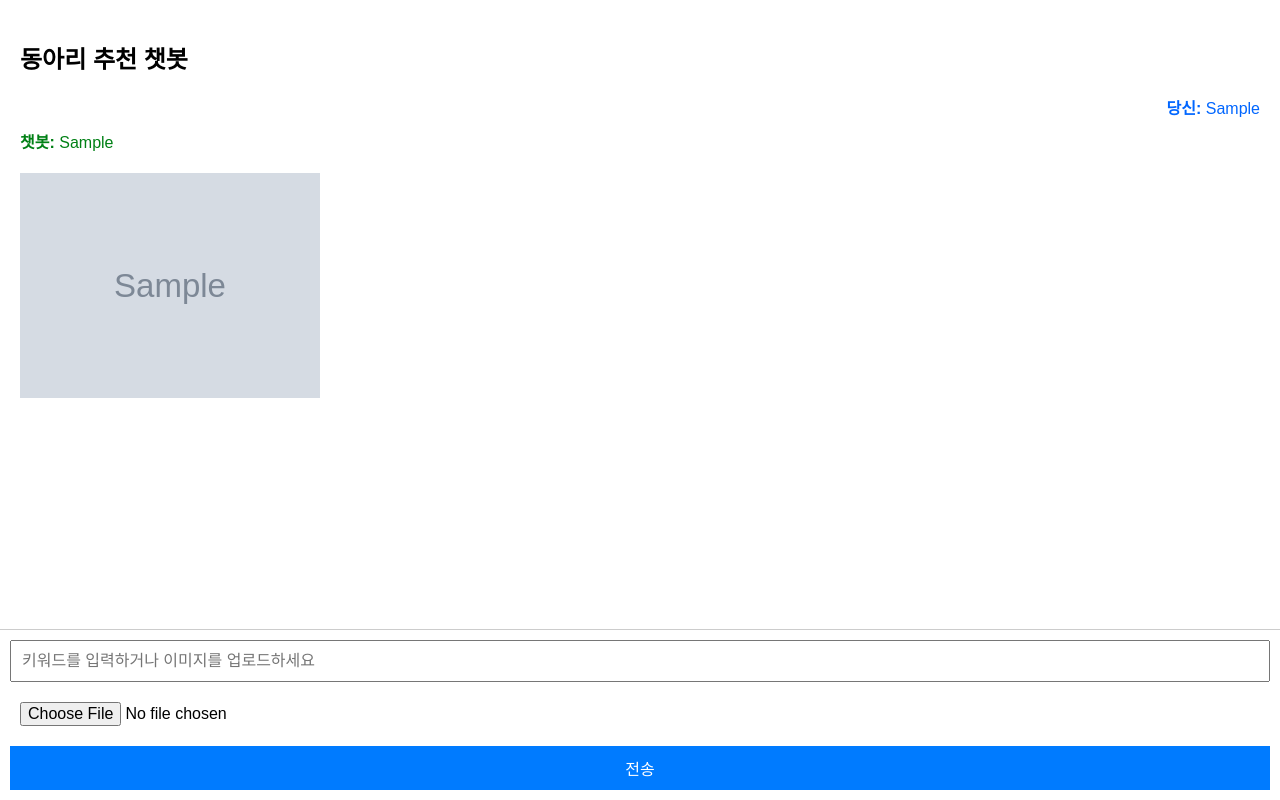
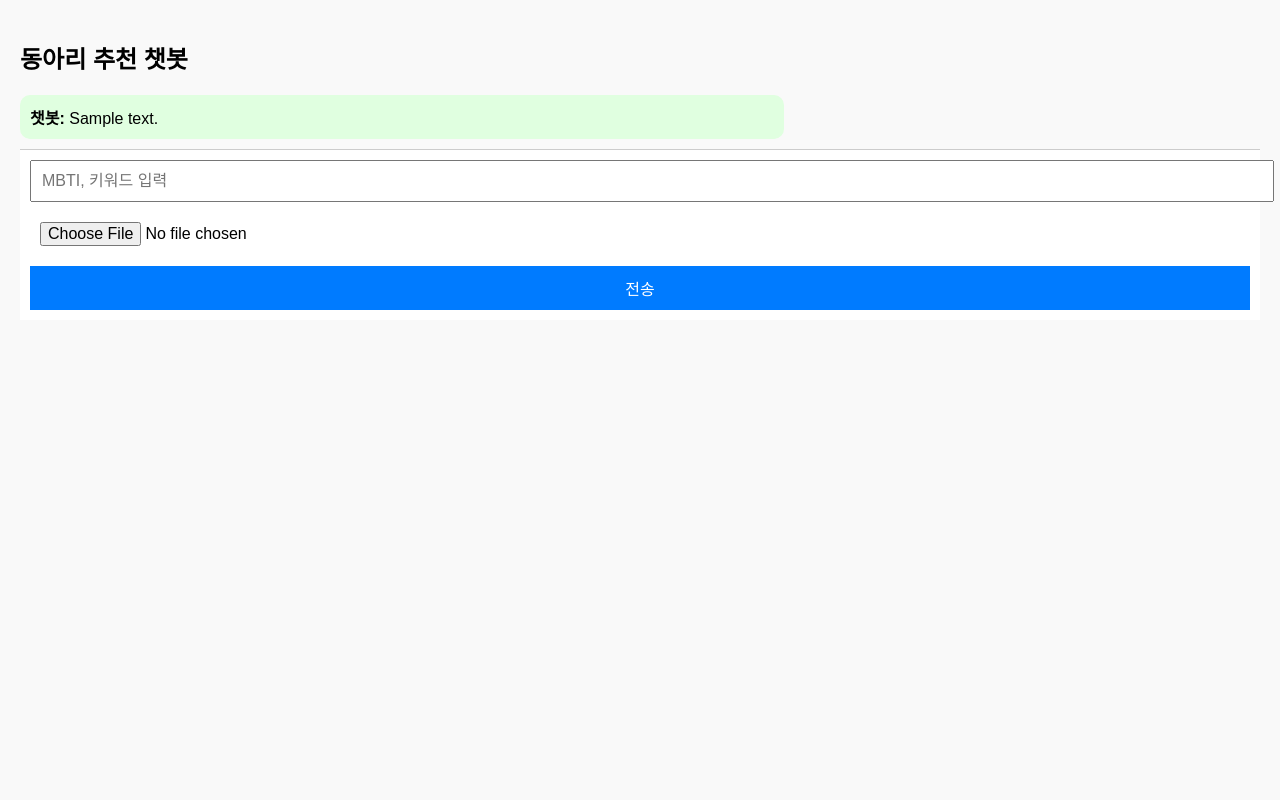
Before and after one commit to MilaEvans/OSS-project, a Flask app: template template/chat.html in a window 1280 px wide. Run offline with Flask 3, Linux system fonts and the light colour scheme; the template is opened without the code that fills it: most values are stand-ins (such as "Sample title", 1, 10 or a date in 2020); grey boxes marked "Sample" are stand-in pictures.

Commit message:
대화 누적 기능 추가

```diff
--- a/template/chat.html
+++ b/template/chat.html
@@ -1,9 +1,8 @@
-
 <!DOCTYPE html>
 <html>
 <head>
   <meta charset="UTF-8">
-  <title>충북대학교 동아리 추천 CHAT</title>
+  <title>충북대학교 동아리 추천 챗봇</title>
   <style>
     body {
       font-family: sans-serif;
@@ -18,6 +17,7 @@
       flex: 1;
       padding: 20px;
       overflow-y: auto;
+      background: #f9f9f9;
     }
 
     .chat-box {
@@ -26,11 +26,13 @@
       display: flex;
       flex-direction: column;
       gap: 10px;
+      background: #fff;
     }
 
     input[type="text"], input[type="file"] {
       padding: 10px;
       font-size: 16px;
+      width: 100%;
     }
 
     input[type="submit"] {
@@ -40,7 +42,6 @@
       color: white;
       border: none;
       cursor: pointer;
-      width: 100%;
     }
 
     input[type="submit"]:hover {
@@ -49,21 +50,27 @@
 
     .message {
       margin-bottom: 10px;
+      padding: 10px;
+      border-radius: 10px;
+      max-width: 60%;
     }
 
     .user {
+      background-color: #d0e7ff;
+      align-self: flex-end;
       text-align: right;
-      color: rgb(0, 102, 255);
     }
 
     .bot {
+      background-color: #e0ffe0;
+      align-self: flex-start;
       text-align: left;
-      color: rgb(0, 128, 21);
     }
 
     img {
       max-width: 300px;
       margin-top: 10px;
+      border-radius: 8px;
     }
   </style>
 </head>
@@ -71,19 +78,17 @@
   <div class="chat-area">
     <h2>동아리 추천 챗봇</h2>
 
-    {% if user_input %}
-      <div class="message user"><strong>당신:</strong> {{ user_input }}</div>
+    {% if history %}
+      {% for sender, message in history %}
+        <div class="message {{ 'user' if sender == 'user' else 'bot' }}">
+          <strong>{{ '당신' if sender == 'user' else '챗봇' }}:</strong> {{ message }}
+        </div>
+      {% endfor %}
     {% endif %}
-    {% if bot_response %}
-      <div class="message bot"><strong>챗봇:</strong> {{ bot_response }}</div>
-    {% endif %}
-    {% if image_path %}
-      <img src="{{ image_path }}" alt="추천 이미지">
-    {% endif %}
-  </div>
+
 
   <form class="chat-box" method="post" action="/chat" enctype="multipart/form-data">
-    <input type="text" name="keyword" placeholder="키워드를 입력하거나 이미지를 업로드하세요">
+    <input type="text" name="keyword" placeholder="MBTI, 키워드 입력">
     <input type="file" name="image">
     <input type="submit" value="전송">
   </form>
```
